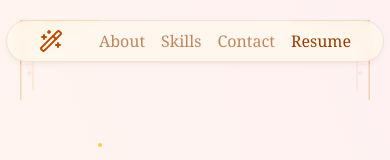
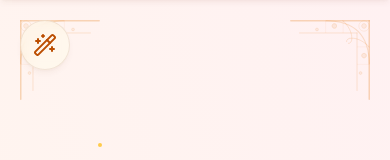
Before and after one commit to jesslyn-caroline/charolines-portfolio, a React (Vite) app: page / in a window 390 px wide. Shown: the top 160 px of the page. Built offline with nearby package versions, Linux system fonts and the light colour scheme.

Commit message:
add responsive

```diff
--- a/src/components/navigations/NavigationBar.tsx
+++ b/src/components/navigations/NavigationBar.tsx
@@ -1,19 +1,40 @@
+import { useState } from "react";
+
 function NavigationBar() {
+    const [isOpen, setIsOpen] = useState<boolean>(false);
+    const toggleMenu = (value: boolean) => setIsOpen(value);
+
     return (
-    <div className={`w-full flex justify-center fixed top-5 z-5`}>
+    <div className={`w-full flex md:justify-center fixed top-5 left-5 z-5`}>
         <div className={`
-            w-fit h-fit px-8 py-2
-            flex flex-row items-center gap-x-4
+            w-fit h-fit p-3 md:px-8 md:py-2 gap-x-10
+            flex flex-row justify-center items-center
             bg-[#FFFBEB99] border border-[#7B33061A] rounded-full
             text-[#973C00] text-md
             shadow-md shadow-[#7B33060D] backdrop-blur-xs
             sticky top-10
         `}>
-            <img src='/magic-wand-1.svg' alt='Magic Wand' className={`w-6 h-6 mr-5`}/>
+            <button onClick={() => toggleMenu(true)}>
+                <img src='/magic-wand-1.svg' alt='Magic Wand' className={`size-6`}/>
+            </button>
+            <div className={`hidden md:flex flex-row items-center gap-x-4`}>
+                <a href='#about' className={`opacity-60`}>About</a>
+                <a href='#skills' className={`opacity-60`}>Skills</a>
+                <span className={`opacity-60`}>Contact</span>
+                <span className={``}>Resume</span>
+            </div>
+        </div>
+        <div className={`
+            w-full h-screen fixed top-0 left-0 ${isOpen ? 'translate-y-0' : '-translate-y-full'} transition-all duration-300
+            bg-[#FFFBEB99] shadow-md shadow-[#7B33060D] backdrop-blur-xs
+            text-[#973C00] text-md
+            flex flex-col items-center gap-y-10 py-10 md:hidden
+        `}>
             <a href='#about' className={`opacity-60`}>About</a>
             <a href='#skills' className={`opacity-60`}>Skills</a>
             <span className={`opacity-60`}>Contact</span>
             <span className={``}>Resume</span>
+            <span className={` cursor-pointer`} onClick={() => toggleMenu(false)}>Close</span>
         </div>
     </div>
 
```
